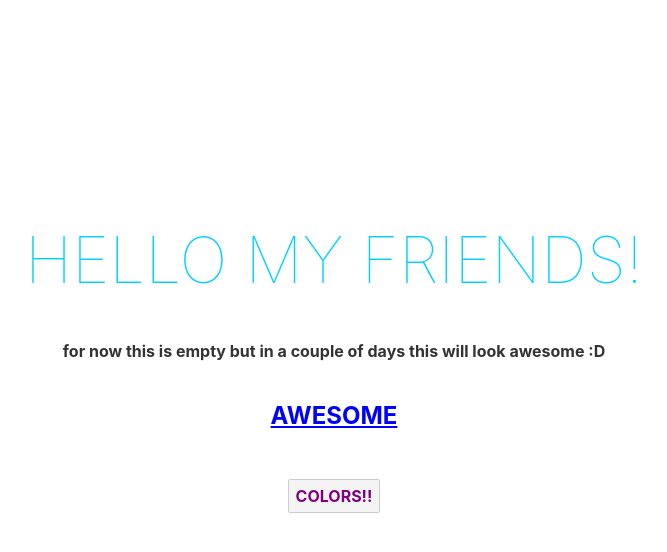
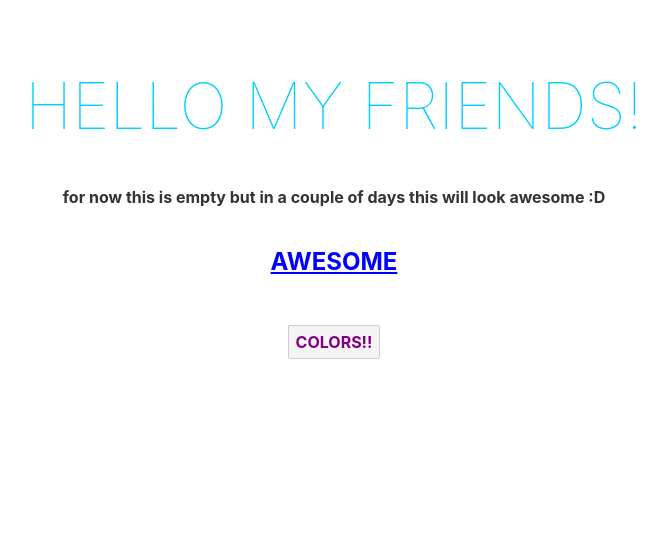
Before and after one commit to Is4iah/MyWebsite, a Svelte app: page / in a window 1280 px wide. Shown: the top 552 px of the page, without its empty margins (306-973 px from the left). Built offline with nearby package versions, Linux system fonts and the light colour scheme.

Commit message:
Update App.svelte

```diff
--- a/src/App.svelte
+++ b/src/App.svelte
@@ -38,7 +38,7 @@
 
 
 
-	<h1>{@html br}Hello {name}!</h1>
+	<h1>Hello {name}!</h1>
     <div>{@html channel}</div>
     <h2 class={status ? 'win' : 'danger'} > AWESOME {@html br} </h2>
 
```
